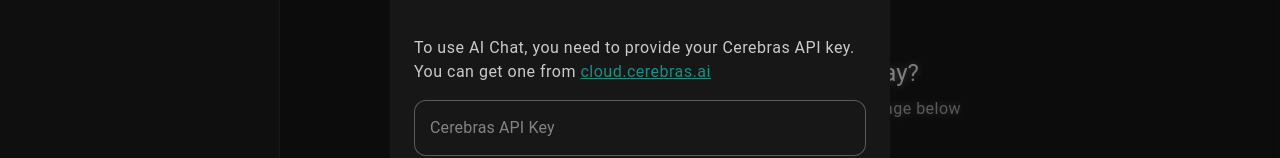
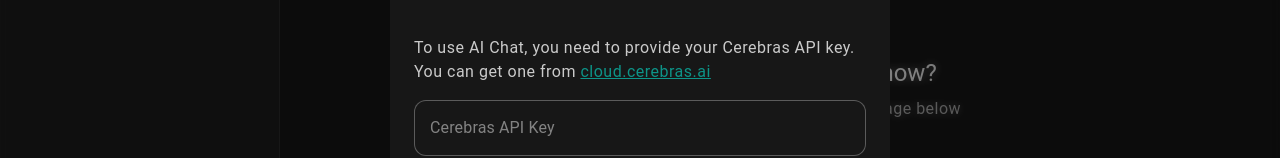
Before and after one commit to androfficial/vue-ai-chat, a Vue app: page /chat/new in a window 1280 px wide. Shown: the part 307-465 px from the top of the page. Built offline with nearby package versions, Linux system fonts and the light colour scheme.

Commit message:
feat: add animated rotating titles in empty chat state
- Add array of greeting phrases in both EN and UK locales
- Implement smooth fade animation when title changes
- Rotate titles every 4 seconds while chat is empty
- Auto-stop rotation when messages appear

```diff
--- a/src/components/chat/MessageList.vue
+++ b/src/components/chat/MessageList.vue
@@ -1,26 +1,27 @@
 <script setup lang="ts">
 import type { Message } from '@/types/message'
 
-import { nextTick, onMounted, ref, watch } from 'vue'
+import { computed, nextTick, onMounted, onUnmounted, ref, watch } from 'vue'
+import { useI18n } from 'vue-i18n'
 
 import { useAutoScroll } from '@/composables'
 
 import MessageBubble from './MessageBubble.vue'
 
-// Props
 interface Props {
   messages: Message[]
 }
 
 const props = defineProps<Props>()
 
-// Emits
 const emit = defineEmits<{
   copy: [content: string]
   delete: [messageId: string]
   edit: [messageId: string, content: string]
   regenerate: [messageId: string]
 }>()
+
+const { t, tm } = useI18n()
 
 const { containerRef, handleScroll, isAtBottom, scrollToBottom } = useAutoScroll({
   smooth: false,
@@ -29,6 +30,38 @@
 
 const isInitialLoad = ref(true)
 const isSmoothScrolling = ref(false)
+
+// Rotating titles animation
+const currentTitleIndex = ref(0)
+const isAnimating = ref(false)
+let titleInterval: ReturnType<typeof setInterval> | null = null
+
+const titles = computed(() => {
+  const rawTitles = tm('chat.emptyState.titles')
+  return Array.isArray(rawTitles) ? rawTitles : [t('chat.emptyState.title')]
+})
+
+const currentTitle = computed(() => titles.value[currentTitleIndex.value] || titles.value[0])
+
+function startTitleRotation() {
+  if (titleInterval) return
+  titleInterval = setInterval(() => {
+    isAnimating.value = true
+    setTimeout(() => {
+      currentTitleIndex.value = (currentTitleIndex.value + 1) % titles.value.length
+      setTimeout(() => {
+        isAnimating.value = false
+      }, 50)
+    }, 300)
+  }, 4000)
+}
+
+function stopTitleRotation() {
+  if (titleInterval) {
+    clearInterval(titleInterval)
+    titleInterval = null
+  }
+}
 
 function onScroll() {
   if (isSmoothScrolling.value) return
@@ -40,16 +73,29 @@
   if (containerRef.value && props.messages.length > 0) {
     containerRef.value.scrollTop = containerRef.value.scrollHeight
     isAtBottom.value = true
+  } else {
+    startTitleRotation()
   }
   setTimeout(() => {
     isInitialLoad.value = false
   }, 100)
 })
 
+onUnmounted(() => {
+  stopTitleRotation()
+})
+
 watch(
   () => props.messages.length,
   async (newLen, oldLen) => {
     if (isInitialLoad.value) return
+
+    if (newLen === 0) {
+      currentTitleIndex.value = 0
+      startTitleRotation()
+    } else {
+      stopTitleRotation()
+    }
 
     if (newLen > (oldLen ?? 0)) {
       await nextTick()
@@ -136,7 +182,12 @@
         color="primary"
         class="mb-4"
       />
-      <h2 class="text-h5 mb-2">{{ $t('chat.emptyState.title') }}</h2>
+      <h2
+        class="text-h5 mb-2 message-list__title"
+        :class="{ 'message-list__title--animating': isAnimating }"
+      >
+        {{ currentTitle }}
+      </h2>
       <p class="text-body-1 text-medium-emphasis text-center">
         {{ $t('chat.emptyState.subtitle') }}
       </p>
@@ -183,6 +234,18 @@
   align-items: center;
 }
 
+.message-list__title {
+  transition:
+    opacity 0.3s ease,
+    transform 0.3s ease;
+  will-change: opacity, transform;
+}
+
+.message-list__title--animating {
+  opacity: 0;
+  transform: translateY(-8px);
+}
+
 @media (max-width: 600px) {
   .message-list__empty {
     padding: 32px 16px;
--- a/src/locales/en.ts
+++ b/src/locales/en.ts
@@ -19,6 +19,14 @@
     emptyState: {
       subtitle: 'Start a conversation by typing a message below',
       title: 'How can I help you today?',
+      titles: [
+        'How can I help you today?',
+        'What would you like to know?',
+        'Ask me anything...',
+        "What's on your mind?",
+        'Ready to assist you',
+        "Let's explore ideas together",
+      ],
     },
     error: {
       failed: 'Failed to generate response',
--- a/src/locales/uk.ts
+++ b/src/locales/uk.ts
@@ -19,6 +19,14 @@
     emptyState: {
       subtitle: 'Почніть розмову, ввівши повідомлення нижче',
       title: 'Чим я можу вам допомогти?',
+      titles: [
+        'Чим я можу вам допомогти?',
+        'Що ви хотіли б дізнатися?',
+        'Запитайте мене будь-що...',
+        'Про що ви думаєте?',
+        'Готовий допомогти вам',
+        'Давайте дослідимо ідеї разом',
+      ],
     },
     error: {
       failed: 'Не вдалося згенерувати відповідь',
```
